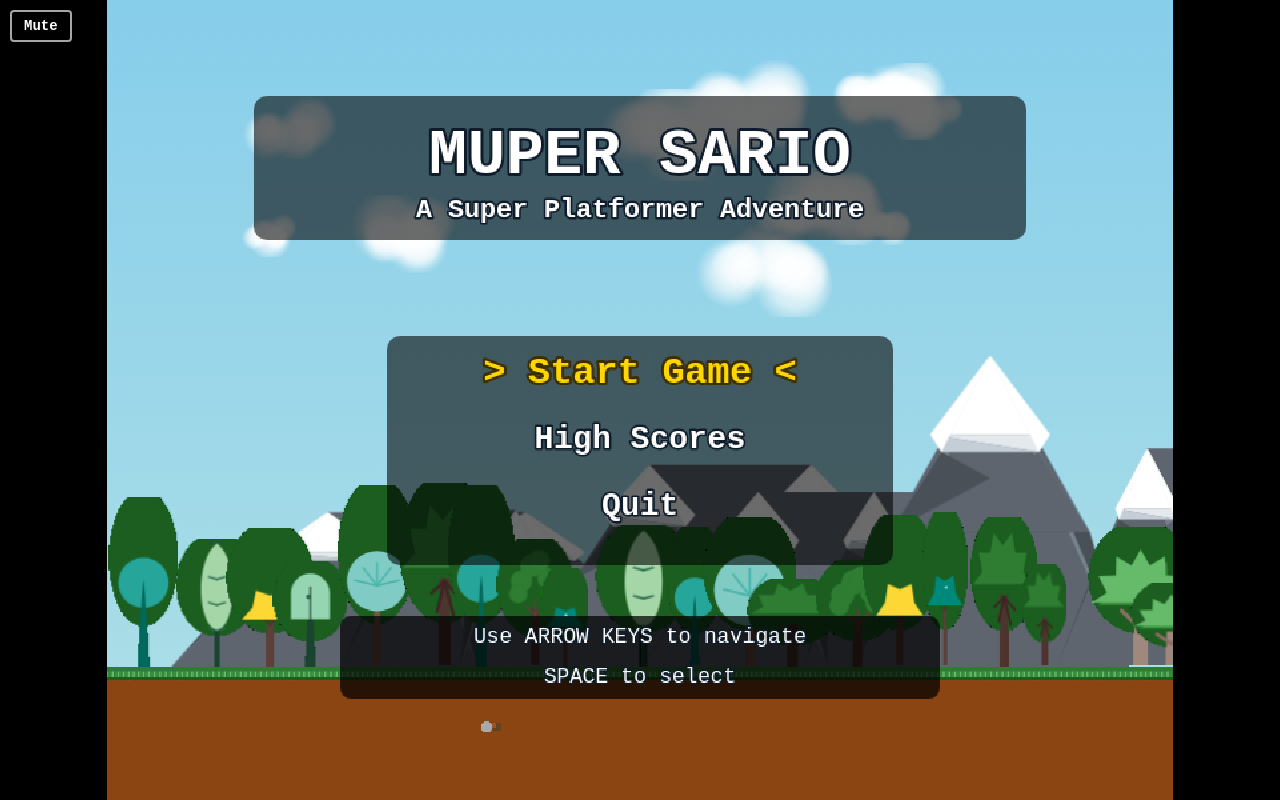
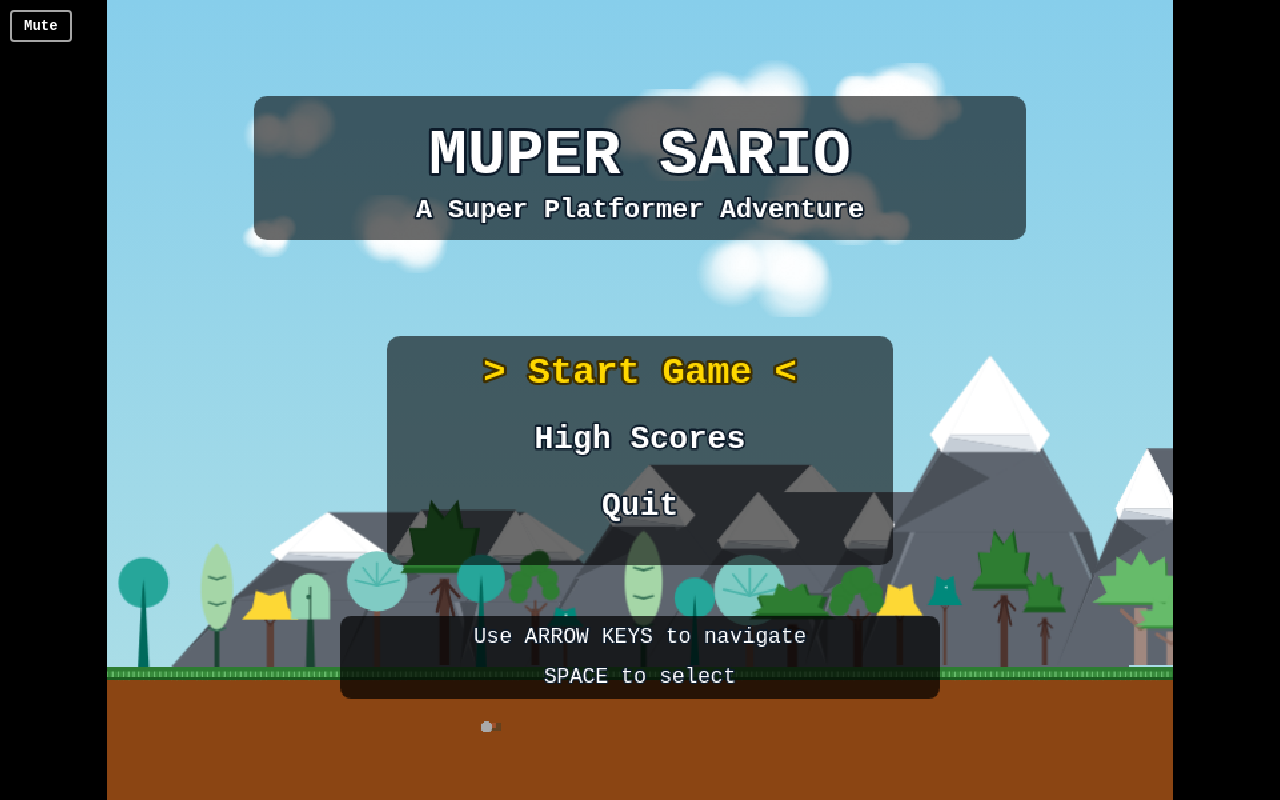
Before and after one commit to TheyCallMeHenry/muper-sario, a plain HTML site: page index.html in a window 1280 px wide. Drawn offline with Linux system fonts and the light colour scheme.

Commit message:
Revert rejected tree underlay and sync Phase 10b documentation.
Remove drawTreeOpaqueUnderlay/flattenTreeAlpha so style-specific tree tops render without green oval backings; bump cache bust to v=5 and update all 17 project docs with findings, QA status, and open work.

Co-authored-by: Cursor <cursoragent@cursor.com>

```diff
--- a/index.html
+++ b/index.html
@@ -16,6 +16,6 @@
       <div id="lives-display">LIVES: 3</div>
     </div>
   </div>
-  <script type="module" src="src/core/GameEngine.js?v=4"></script>
+  <script type="module" src="src/core/GameEngine.js?v=5"></script>
 </body>
 </html>
--- a/src/utils/ProceduralGen.js
+++ b/src/utils/ProceduralGen.js
@@ -429,28 +429,6 @@ export class ProceduralGen {
     this.drawTreeScallop(ctx, cx, trunkTop - 2, w * 0.32, h * 0.24, 3, '#FDD835');
   }
 
-  /** Solid canopy backing — blocks parallax bleed-through puff/scallop gaps */
-  static drawTreeOpaqueUnderlay(ctx, w, h) {
-    const cx = w / 2;
-    ctx.save();
-    ctx.globalAlpha = 1;
-    ctx.fillStyle = '#1B5E20';
-    ctx.beginPath();
-    ctx.ellipse(cx, h * 0.36, w * 0.49, h * 0.4, 0, 0, Math.PI * 2);
-    ctx.fill();
-    ctx.restore();
-  }
-
-  /** Force every painted canopy pixel to alpha 255 (no fringe bleed on parallax) */
-  static flattenTreeAlpha(ctx, w, h) {
-    const img = ctx.getImageData(0, 0, w, h);
-    const d = img.data;
-    for (let i = 3; i < d.length; i += 4) {
-      if (d[i] > 0) d[i] = 255;
-    }
-    ctx.putImageData(img, 0, 0);
-  }
-
   // Generate a tree — picks one of several flat vector styles from seed
   static generateTree(canvas, width, height, seed = Math.random()) {
     const ctx = canvas.getContext('2d');
@@ -471,9 +449,7 @@ export class ProceduralGen {
       slenderPoplar: this.drawTreeSlenderPoplar,
       yellowAutumn: this.drawTreeYellowAutumn
     };
-    this.drawTreeOpaqueUnderlay(ctx, width, height);
     drawers[style].call(this, ctx, width, height, rng);
-    this.flattenTreeAlpha(ctx, width, height);
     ctx.globalAlpha = 1;
 
     return canvas;
```
Also changed, not shown: 14 other files.
